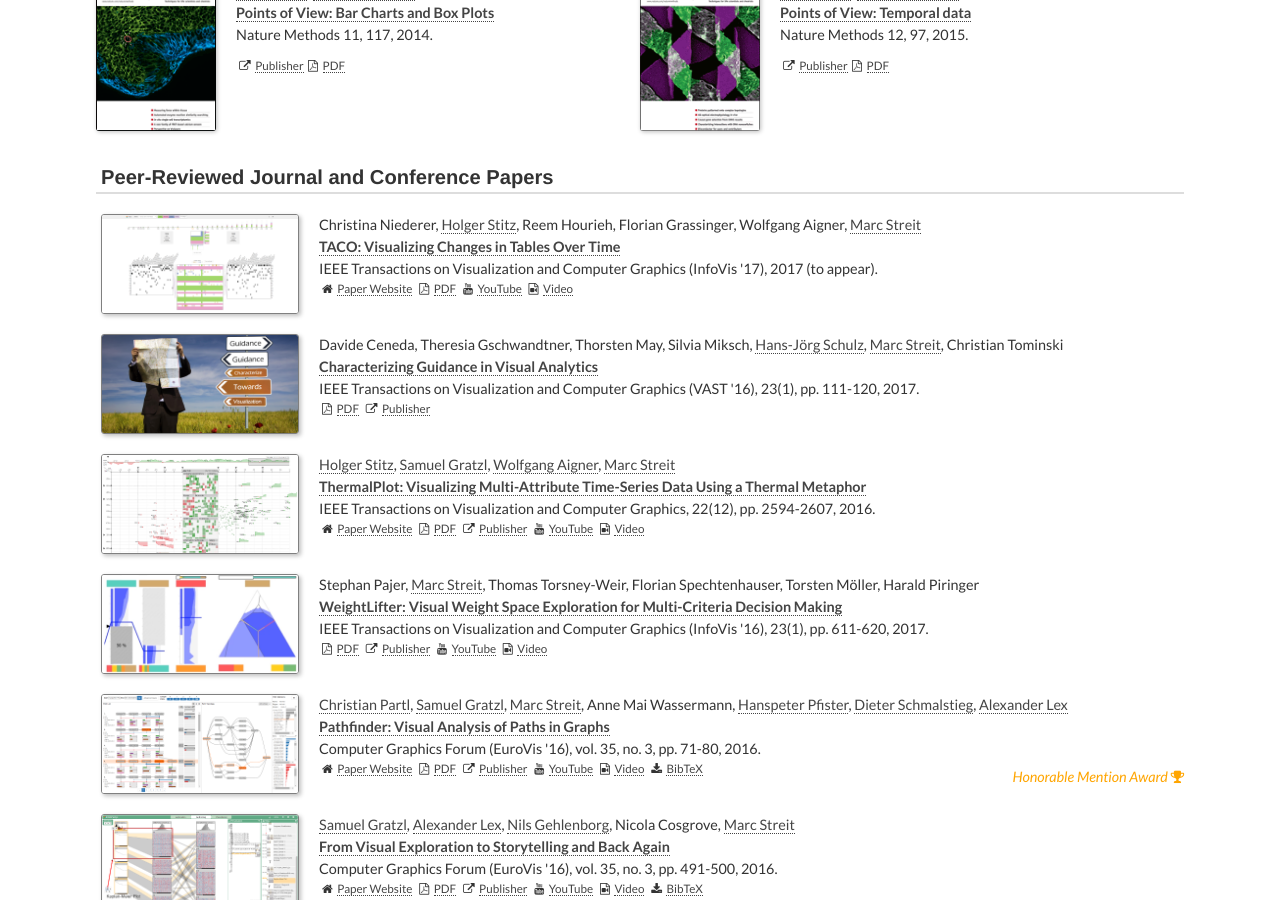
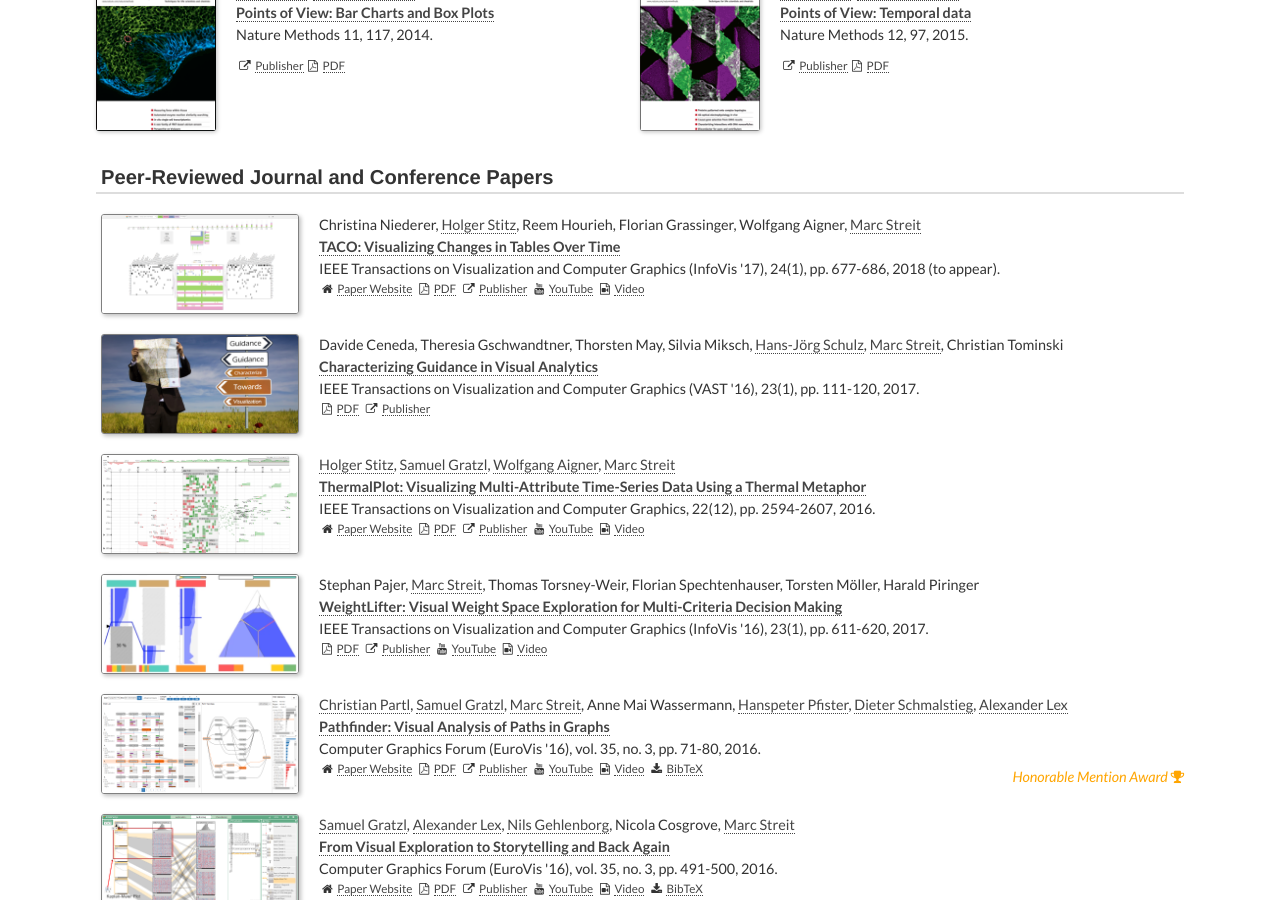
Before and after one commit to mstreit/mstreit.github.io, a Jekyll site: the page built from publications.md, in a window 1280 px wide and 900 px high, scrolled down 509 px. Built offline with Jekyll 4.4.1, drawn with Linux system fonts in a browser that asks for light colours; nearby versions of some CDN libraries; some web fonts are replaced.

Commit message:
Update 2017_infovis_taco.md
Added DOI and pages according to http://ieeexplore.ieee.org/document/8017626/

```diff
--- a/_publications/2017_infovis_taco.md
+++ b/_publications/2017_infovis_taco.md
@@ -22,16 +22,16 @@
 - Wolfgang Aigner
 - streit
 
-journal: IEEE Transactions on Visualization and Computer Graphics (InfoVis '17)
-year: 2017
+journal: IEEE Transactions on Visualization and Computer Graphics (InfoVis '17), 24(1), pp. 677-686
+year: 2018
 
 # Set `to_appear: 1` if no DOI and pages are available
-to_appear: 1
+to_appear: 0
 
 # Add things like "Best Paper Award at InfoVis 2099, selected out of 4000 submissions"
 award:
 
-#doi: 10.1109/TVCG.2017.xxxxxxx
+doi: 10.1109/TVCG.2017.2745298
 # use publisher only if no doi is available
 publisher:
 
```
